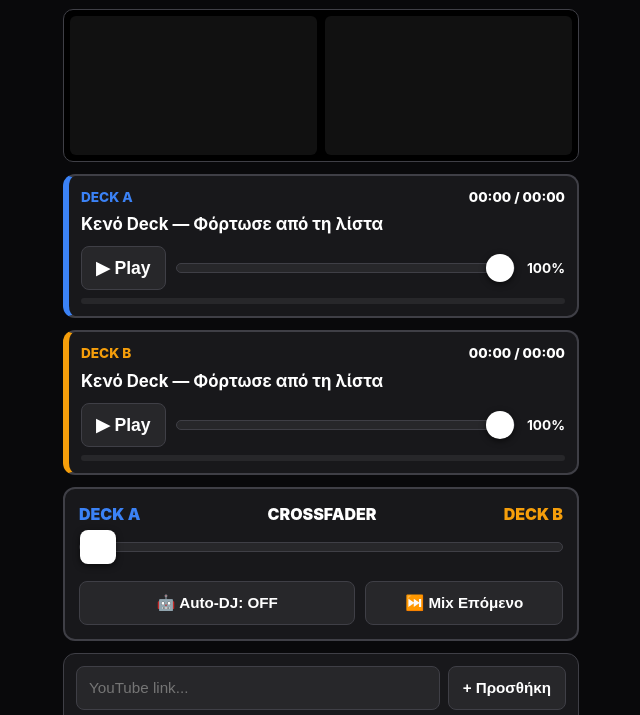
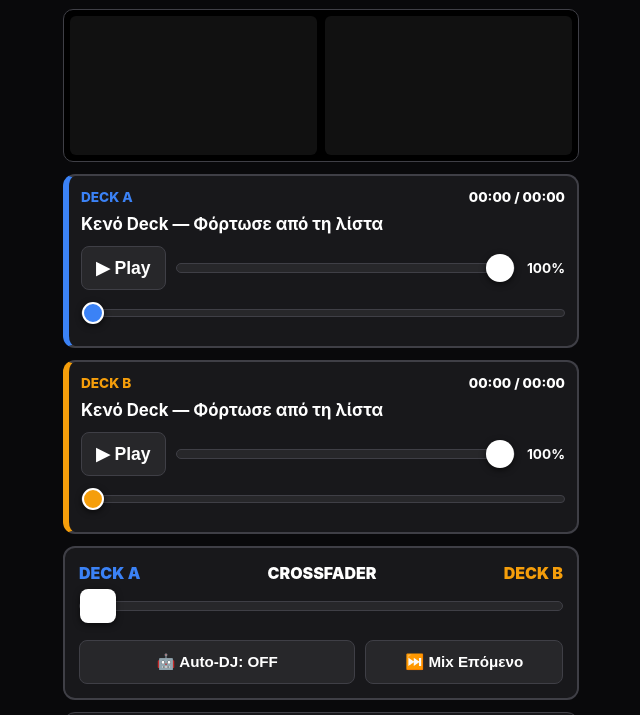
Before and after one commit to yiannisps-svg/yt-mp3-dj, a plain HTML site: page index.html in a window 1280 px wide. Shown: the part 72-787 px from the top of the page, without its empty margins (319-959 px from the left). Drawn offline with Linux system fonts and the light colour scheme.

Commit message:
Update index.html

```diff
--- a/index.html
+++ b/index.html
@@ -177,7 +177,7 @@
       display: flex;
       align-items: center;
       gap: 10px;
-      margin-bottom: 8px;
+      margin-bottom: 6px;
     }
 
     .btn-play {
@@ -227,21 +227,32 @@
       box-shadow: 0 2px 6px rgba(0,0,0,0.6);
     }
 
-    .progress-bar {
-      width: 100%;
-      height: 6px;
-      background: var(--bg-input);
-      border-radius: 3px;
-      overflow: hidden;
+    /* Interactive Seek Slider */
+    .seek-slider {
+      height: 30px !important;
+      margin-top: 2px;
     }
 
-    .progress-fill {
-      height: 100%;
-      width: 0%;
-      transition: width 0.25s linear;
+    .seek-slider::-webkit-slider-runnable-track {
+      height: 8px !important;
+      border-radius: 4px !important;
     }
-    .deck-a .progress-fill { background: var(--accent-a); }
-    .deck-b .progress-fill { background: var(--accent-b); }
+
+    .seek-slider::-webkit-slider-thumb {
+      height: 22px !important;
+      width: 22px !important;
+      margin-top: -8px !important;
+    }
+
+    .deck-a .seek-slider::-webkit-slider-thumb {
+      background: var(--accent-a) !important;
+      border: 2px solid #ffffff;
+    }
+
+    .deck-b .seek-slider::-webkit-slider-thumb {
+      background: var(--accent-b) !important;
+      border: 2px solid #ffffff;
+    }
 
     /* Mixer / Crossfader */
     .mixer {
@@ -579,7 +590,8 @@
         <span class="vol-label" id="vol-val-a">100%</span>
       </div>
     </div>
-    <div class="progress-bar"><div class="progress-fill" id="prog-a"></div></div>
+    <input type="range" class="seek-slider" id="seek-a" min="0" max="1000" value="0"
+      oninput="onSeekInput('A', this.value)" onchange="onSeekCommit('A', this.value)" />
   </div>
 
   <!-- DECK B -->
@@ -599,7 +611,8 @@
         <span class="vol-label" id="vol-val-b">100%</span>
       </div>
     </div>
-    <div class="progress-bar"><div class="progress-fill" id="prog-b"></div></div>
+    <input type="range" class="seek-slider" id="seek-b" min="0" max="1000" value="0"
+      oninput="onSeekInput('B', this.value)" onchange="onSeekCommit('B', this.value)" />
   </div>
 
   <!-- MIXER & CROSSFADER -->
@@ -669,7 +682,7 @@
 
   <script>
     // --- APP VERSION ---
-    const APP_VERSION = 'v1.4.0 • Mobile Core';
+    const APP_VERSION = 'v1.5.0 • Seek Bar';
     document.getElementById('app-version').textContent = APP_VERSION;
 
     function hardReload() {
@@ -705,6 +718,8 @@
         audioEl: new Audio(),
         volume: 100,
         playing: false,
+        isSeeking: false,
+        duration: 0,
         track: null
       },
       B: {
@@ -715,6 +730,8 @@
         audioEl: new Audio(),
         volume: 100,
         playing: false,
+        isSeeking: false,
+        duration: 0,
         track: null
       }
     };
@@ -758,6 +775,29 @@
           wakeLock.addEventListener('release', () => { wakeLock = null; });
         } catch (e) {}
       }
+    }
+
+    // --- SEEK BAR LOGIC ---
+    function onSeekInput(id, val) {
+      const d = decks[id];
+      d.isSeeking = true;
+      if (d.duration > 0) {
+        const previewSec = (Number(val) / 1000) * d.duration;
+        document.getElementById(`time-${id.toLowerCase()}`).textContent = `${formatTime(previewSec)} / ${formatTime(d.duration)}`;
+      }
+    }
+
+    function onSeekCommit(id, val) {
+      const d = decks[id];
+      if (d.duration > 0) {
+        const targetSec = (Number(val) / 1000) * d.duration;
+        if (d.source === 'youtube' && d.ytReady && d.ytPlayer.seekTo) {
+          d.ytPlayer.seekTo(targetSec, true);
+        } else if (d.source === 'mp3') {
+          d.audioEl.currentTime = targetSec;
+        }
+      }
+      setTimeout(() => { d.isSeeking = false; }, 250);
     }
 
     // --- YOUTUBE API & VALIDATOR SETUP ---
@@ -898,6 +938,8 @@
       stopDeck(id);
       d.track = track;
       d.source = track.source;
+      d.duration = 0;
+      document.getElementById(`seek-${id.toLowerCase()}`).value = 0;
 
       document.getElementById(`title-${id.toLowerCase()}`).textContent = track.title;
       document.getElementById(`alt-${id.toLowerCase()}`).style.display = (track.embedStatus === 'blocked') ? 'inline-flex' : 'none';
@@ -933,6 +975,7 @@
       d.audioEl.pause();
       d.audioEl.currentTime = 0;
       d.playing = false;
+      document.getElementById(`seek-${id.toLowerCase()}`).value = 0;
     }
 
     function togglePlay(id) {
@@ -1076,16 +1119,20 @@
           dur = d.audioEl.duration || 0;
         }
 
-        document.getElementById(`time-${id.toLowerCase()}`).textContent = `${formatTime(cur)} / ${formatTime(dur)}`;
-        const pct = dur > 0 ? Math.min(100, (cur / dur) * 100) : 0;
-        document.getElementById(`prog-${id.toLowerCase()}`).style.width = `${pct}%`;
+        d.duration = dur;
+
+        if (!d.isSeeking) {
+          document.getElementById(`time-${id.toLowerCase()}`).textContent = `${formatTime(cur)} / ${formatTime(dur)}`;
+          const sliderVal = dur > 0 ? Math.min(1000, Math.round((cur / dur) * 1000)) : 0;
+          document.getElementById(`seek-${id.toLowerCase()}`).value = sliderVal;
+        }
 
         if (autoDJ && d.playing && !isTransitioning && dur > 15 && (dur - cur) <= 8) {
           const isCurrentActive = (id === 'A' && crossfadeValue < 50) || (id === 'B' && crossfadeValue >= 50);
           if (isCurrentActive) triggerAutoTransition();
         }
       });
-    }, 500);
+    }, 350);
 
     // --- QUEUE & INPUTS ---
     function extractYouTubeID(url) {
```
